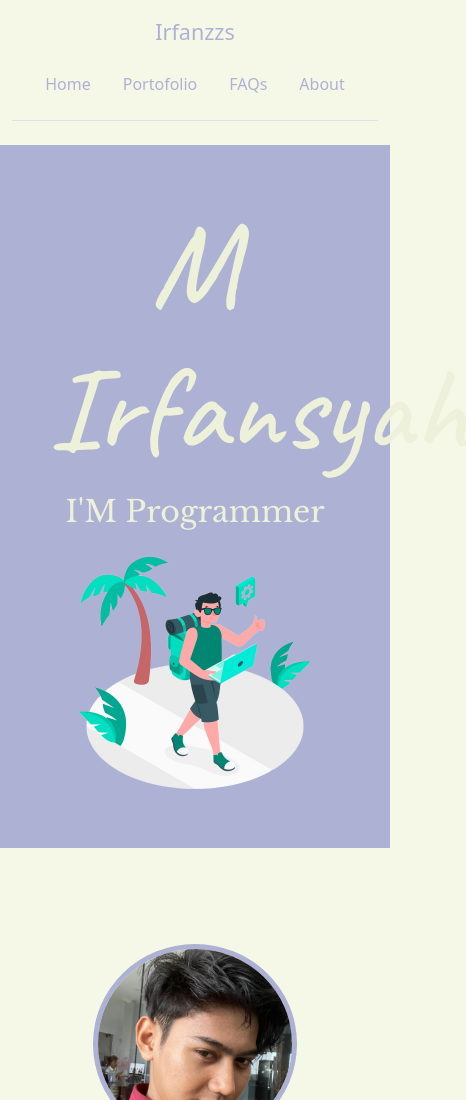
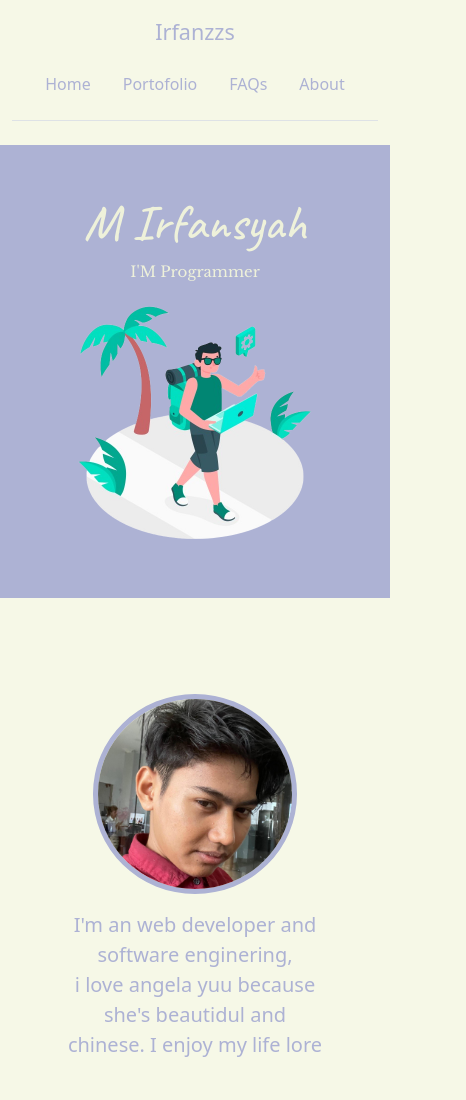
Before and after one commit to Irfanzzsx/Capstone-Resume, a plain HTML site: page index.html in a window 390 px wide. Shown: the top 1100 px of the page, 466 px wide, since content can reach past the window. Drawn offline with nearby package versions, Linux system fonts and the light colour scheme.

Commit message:
Update style.css

```diff
--- a/style.css
+++ b/style.css
@@ -122,6 +122,14 @@ button > a {
         margin-top: 40px;
     }
 
+     h1 {
+        font-size: 50px;
+    }
+
+    .title p {
+        font-size: 15px;
+    }
+
     .row p {
         text-align: center;
     }
```
